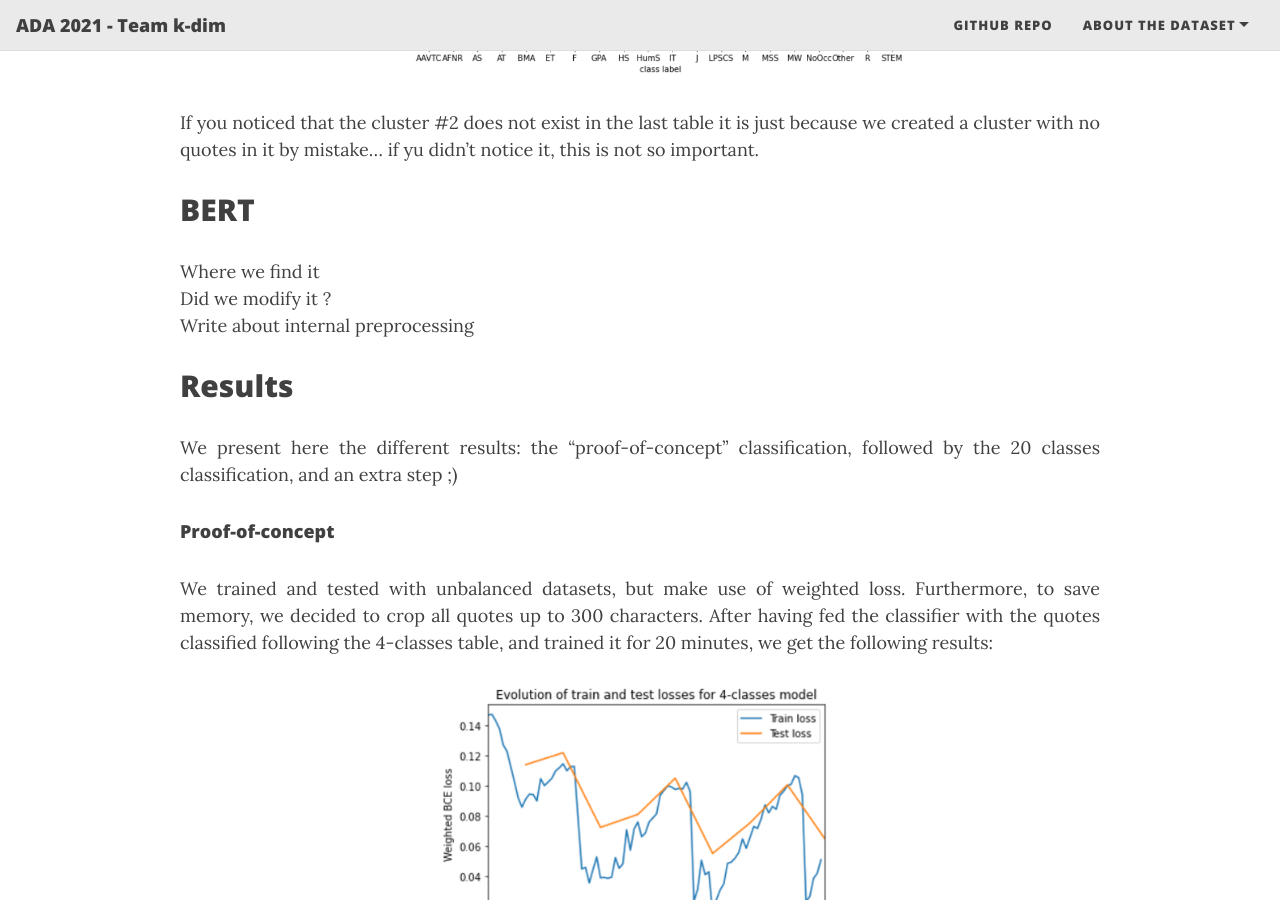
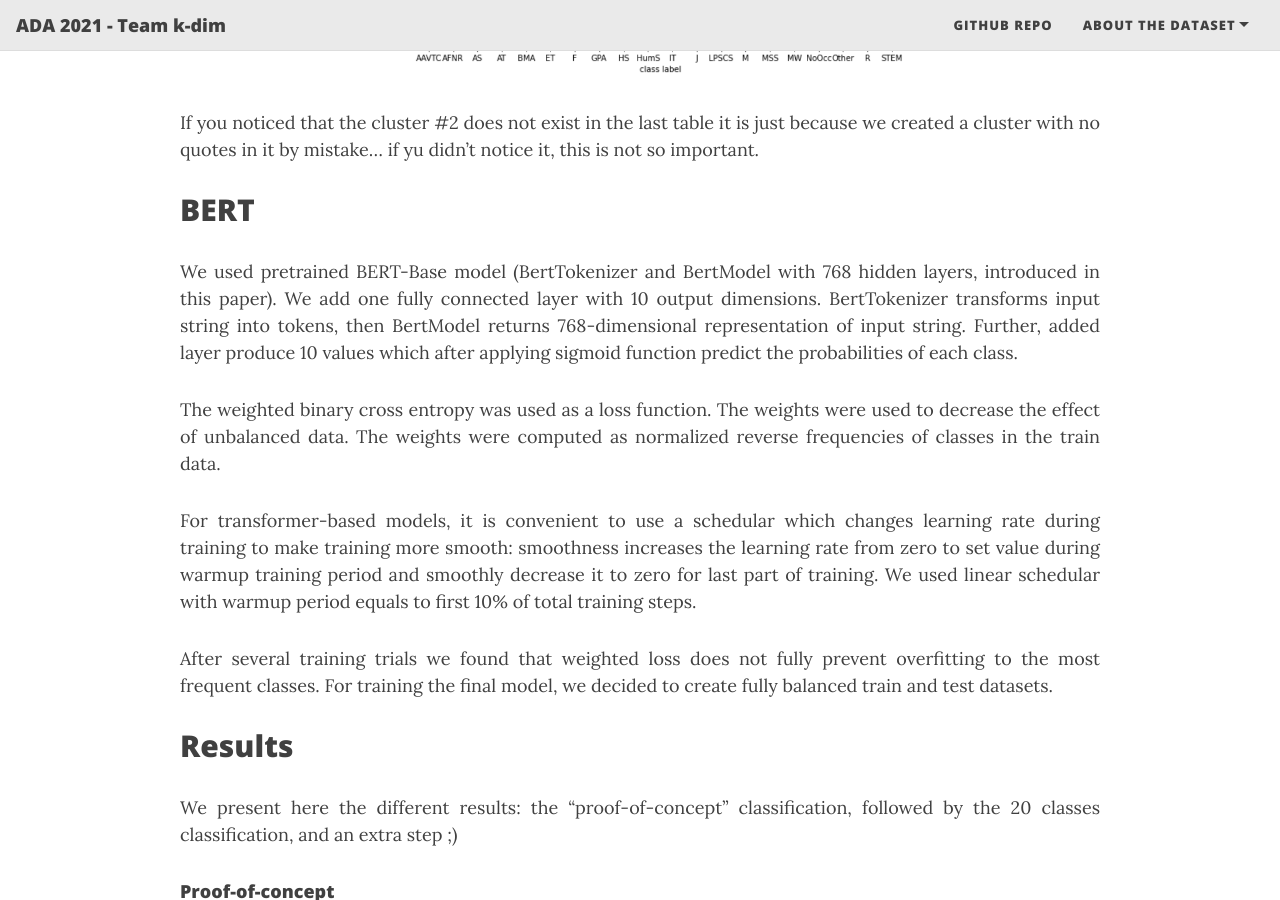
Before and after one commit to Quote-Me-If-You-Can/Quote-Me-If-You-Can.github.io, a Jekyll site: the page built from index.md, in a window 1280 px wide and 900 px high, scrolled down 6438 px. Built offline with Jekyll 4.4.1, drawn with Linux system fonts in a browser that asks for light colours; nearby versions of some CDN libraries; the list of posts is cut into pages by our own code; some of the changed text lies outside the part shown.

Commit message:
Update index.md

```diff
--- a/index.md
+++ b/index.md
@@ -142,9 +142,13 @@ If you noticed that the cluster #2 does not exist in the last table it is just b
 
 ## BERT
 
-Where we find it
-Did we modify it ?
-Write about internal preprocessing
+We used pretrained BERT-Base model (BertTokenizer and BertModel with 768 hidden layers, introduced in this paper). We add one fully connected layer with 10 output dimensions. BertTokenizer transforms input string into tokens, then BertModel returns 768-dimensional representation of input string. Further, added layer produce 10 values which after applying sigmoid function predict the probabilities of each class.
+
+The weighted binary cross entropy was used as a loss function. The weights were used to decrease the effect of unbalanced data. The weights were computed as normalized reverse frequencies of classes in the train data.
+
+For transformer-based models, it is convenient to use a schedular which changes learning rate during training to make training more smooth: smoothness increases the learning rate from zero to set value during warmup training period and smoothly decrease it to zero for last part of training. We used linear schedular with warmup period equals to first 10% of total training steps.
+
+After several training trials we found that weighted loss does not fully prevent overfitting to the most frequent classes. For training the final model, we decided to create fully balanced train and test datasets.
 
 
 ## Results
@@ -194,8 +198,8 @@ They are close to 0.5, which means that the classifier just classify randomly. T
 #### Can we do better ?
 We assumed that the problem came from the fact that we have to many classes. So we decided to move from 20 to only 10 classes. We merge the classes according their similarity.  Here is the new classification table:
 
-| Cluster | Label | Meaning | # of quote before filtering| # of quote after filtering |
-|-------|--------|---------|---------|
+| Cluster | Label | Meaning | # of quote before filtering | # of quote after filtering |
+|-------|--------|---------|---------|---------|
 | 0 | AAVTCM | Arts, Audio/Video Technology and Communications careers | 2'778'314 | 2'289'052 |
 | 1 | BMAxF | Business Management and Administration careers | 1'236'888 | 1'064'036 |
 | 2 | GPAxLPSCS | Government, Law, Security careers | 7'072'268 | 6'159'748 |
@@ -250,6 +254,7 @@ Good news, we fixed the scheduler as well. Here is our loss curves :
     </p>
 </figure>
 
+It finally behaves normally. What about the performance metrics ?
 
 <figure>
     <p align="center">
@@ -257,6 +262,7 @@ Good news, we fixed the scheduler as well. Here is our loss curves :
     </p>
 </figure>
 
+Seems good as well. And for the confusion matrix ?
 
 <figure>
     <p align="center">
```
Also changed, not shown: other parts of index.md (+1 -11 lines).
